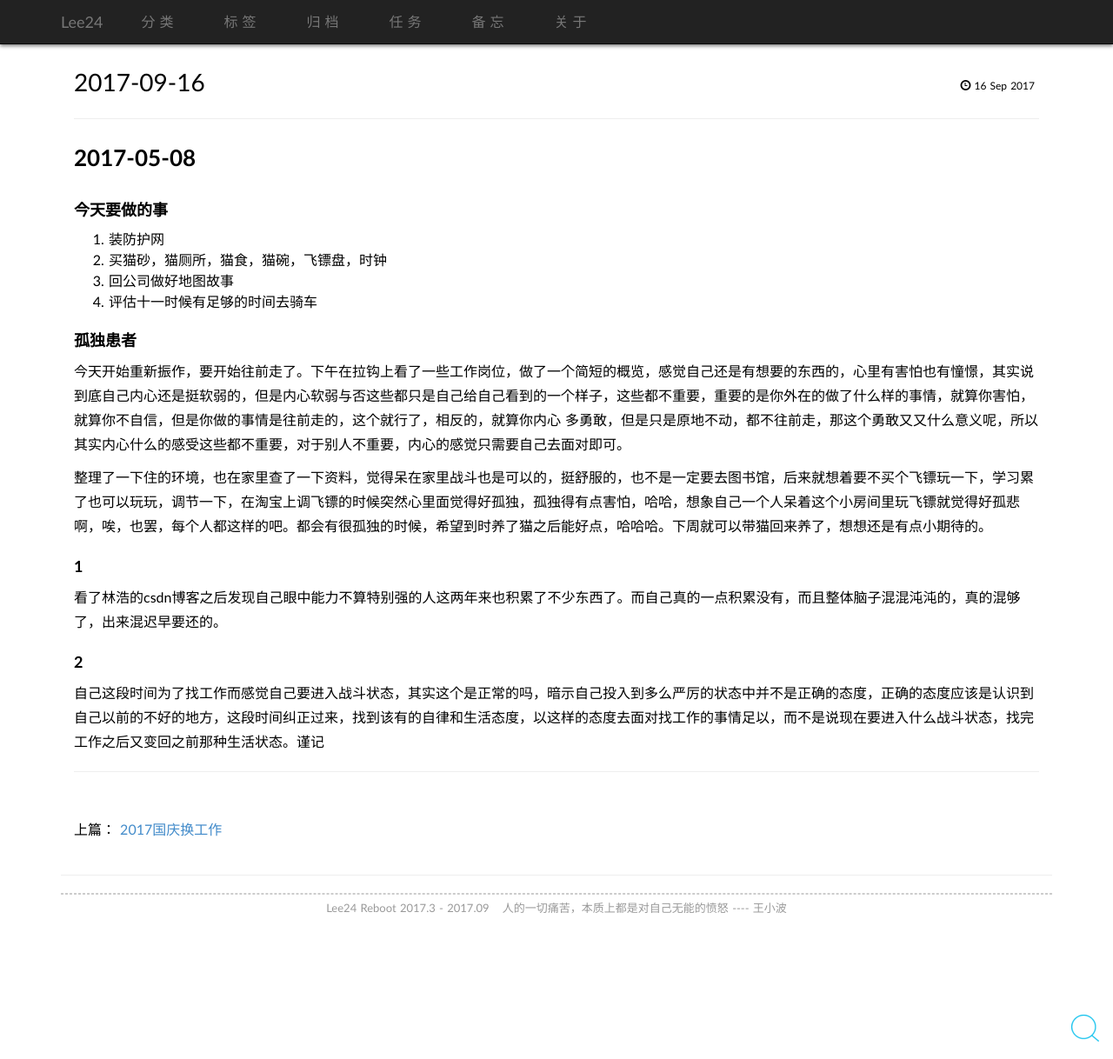
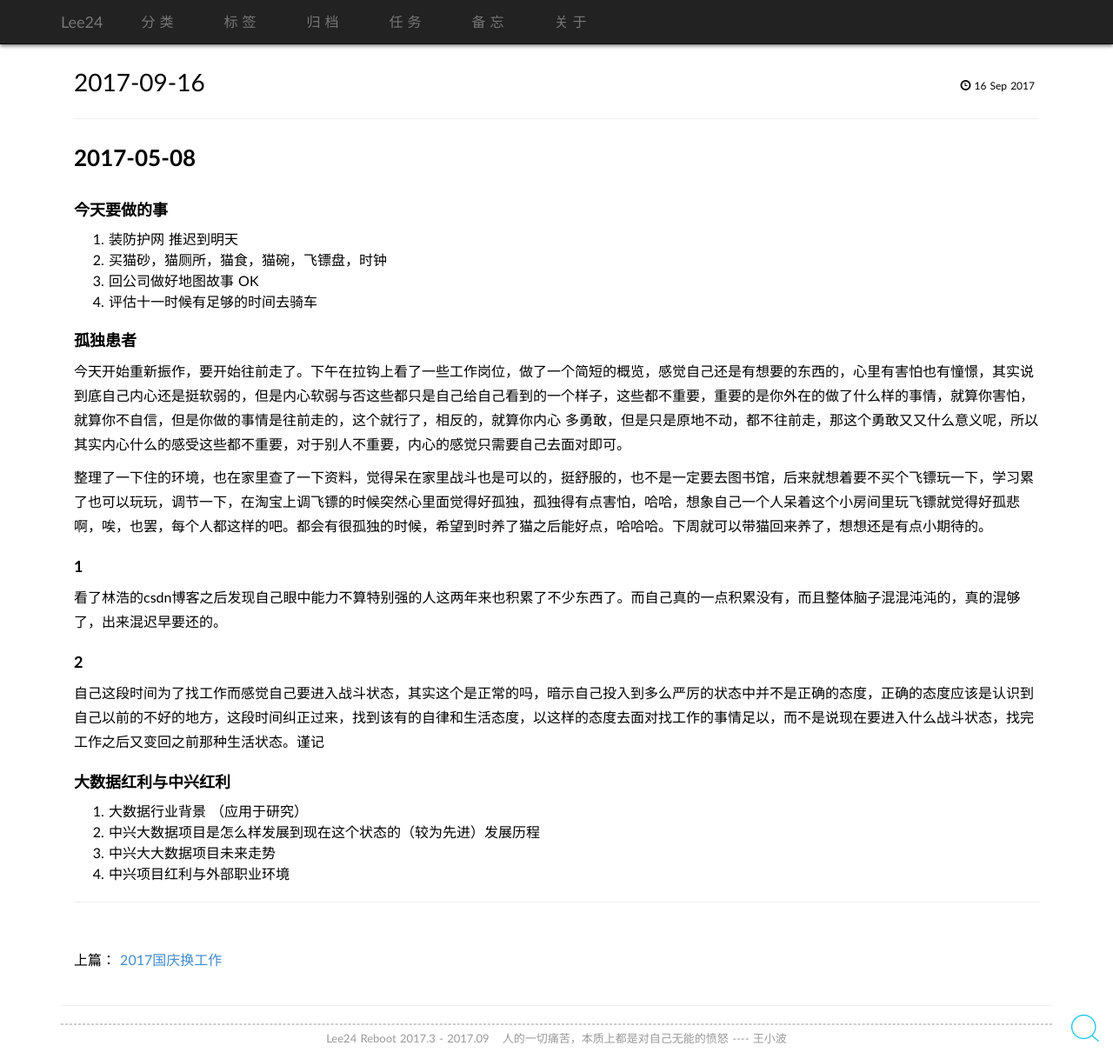
Before and after one commit to Lee24/Lee24.github.io, a Jekyll site: the page built from _posts/2017-09-16-diary.md, in a window 1280 px wide and 1218 px high. Shown: the whole window at 87% size. Built offline with Jekyll 4.4.1, drawn with Linux system fonts in a browser that asks for light colours; comment, search, counter and statistics services are not loaded.

Commit message:
update2017

```diff
--- a/_posts/2017-09-16-diary.md
+++ b/_posts/2017-09-16-diary.md
@@ -6,9 +6,9 @@ tags:		[日记]
 ---
 ## 2017-05-08
 ### 今天要做的事
-1. 装防护网
+1. 装防护网  推迟到明天
 2. 买猫砂，猫厕所，猫食，猫碗，飞镖盘，时钟
-3. 回公司做好地图故事
+3. 回公司做好地图故事  OK
 4. 评估十一时候有足够的时间去骑车
 
 ### 孤独患者
@@ -21,3 +21,10 @@ tags:		[日记]
 
 ### 2
 自己这段时间为了找工作而感觉自己要进入战斗状态，其实这个是正常的吗，暗示自己投入到多么严厉的状态中并不是正确的态度，正确的态度应该是认识到自己以前的不好的地方，这段时间纠正过来，找到该有的自律和生活态度，以这样的态度去面对找工作的事情足以，而不是说现在要进入什么战斗状态，找完工作之后又变回之前那种生活状态。谨记
+
+
+### 大数据红利与中兴红利
+0. 大数据行业背景 （应用于研究）
+1. 中兴大数据项目是怎么样发展到现在这个状态的（较为先进）发展历程
+2. 中兴大大数据项目未来走势
+3. 中兴项目红利与外部职业环境
```
